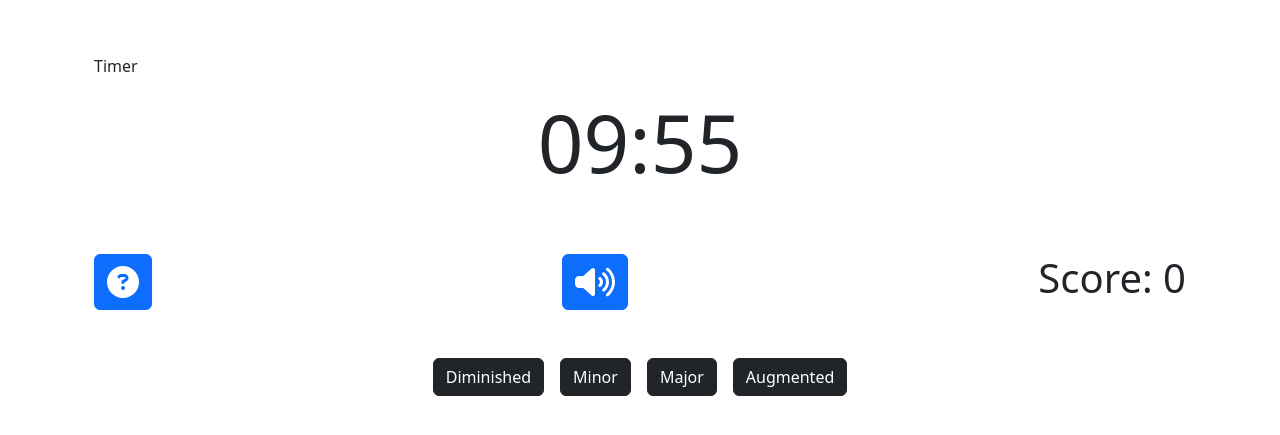
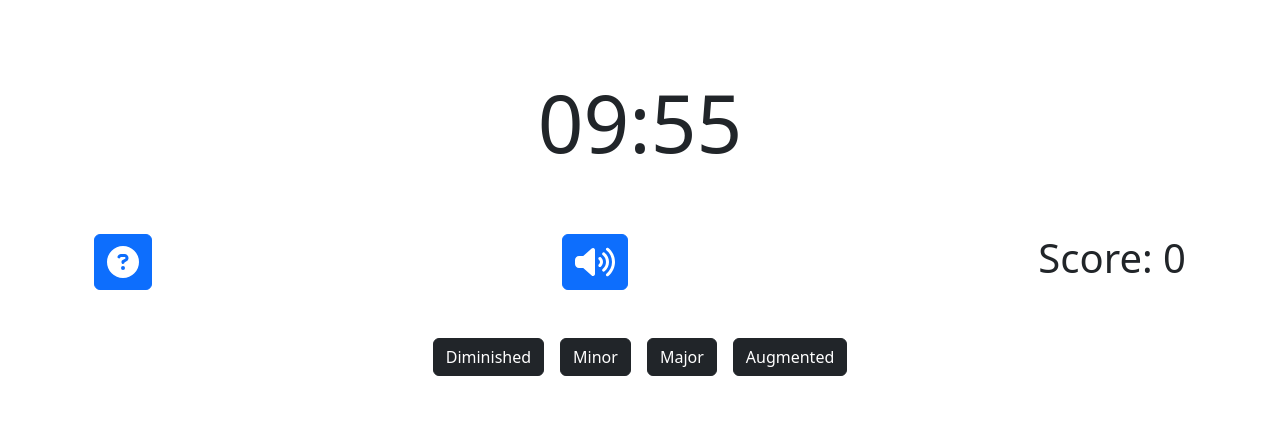
Before and after one commit to kaili-kameoka/chord-coach, a React (Create React App) app: page /chord-coach/triad-chords in a window 1280 px wide. Shown: the part 175-610 px from the top of the page. Built offline with nearby package versions, Linux system fonts and the light colour scheme.

Commit message:
Move start timer console log into useEffect reutrn function.

```diff
--- a/src/components/Timer/Timer.tsx
+++ b/src/components/Timer/Timer.tsx
@@ -51,17 +51,15 @@ const Timer: FC<TimerProps> = ({onComplete}) => {
 	}
 
 	useEffect(() => {
-		console.log("start timer");
 		return () => {
+			console.log("start timer");
 			clearTimer(getDeadTime())
 		}
 	}, []);
 
-	console.log("rerender")
 
 	return (
 		<>
-			<p>Timer</p>
 			<p className="text-center display-1">{timerText}</p>
 		</>
 	)
```
